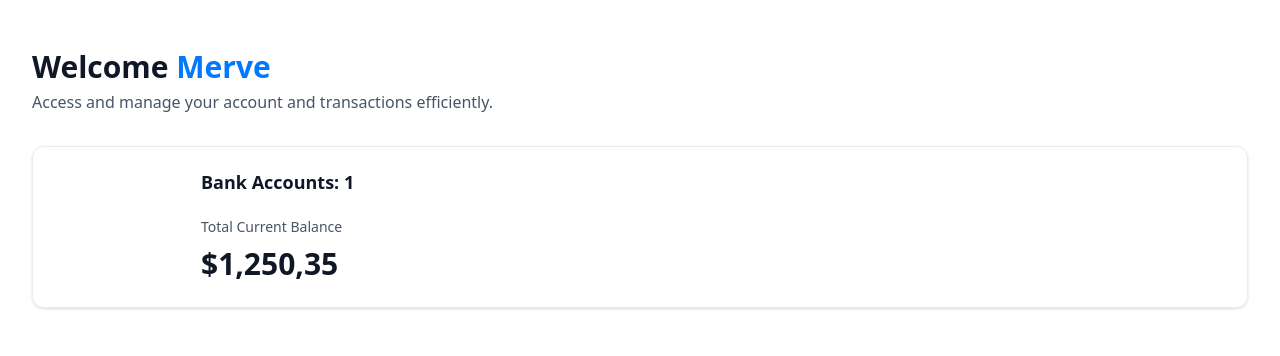
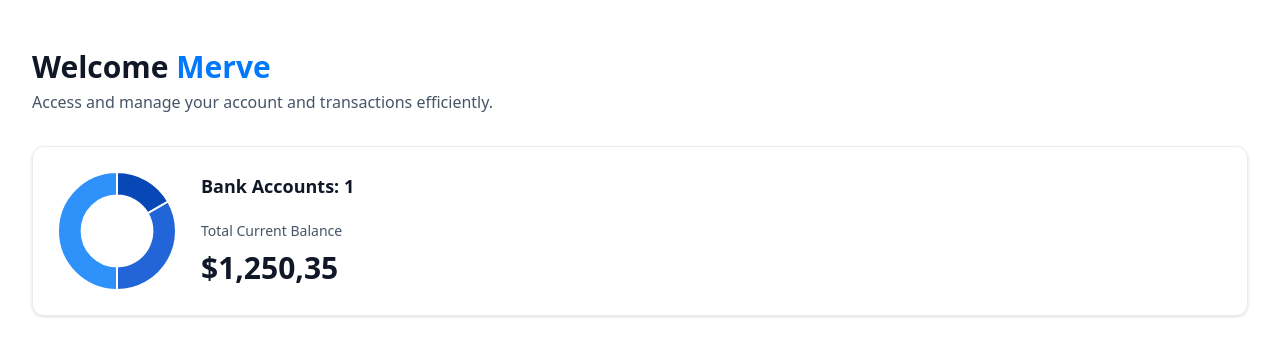
Before and after one commit to mervesekerfilizoglu/jsm_banking, a Next.js app: page / in a window 1280 px wide. Shown: the top 356 px of the page. Built offline with nearby package versions, Linux system fonts and the light colour scheme.

Commit message:
DoughnutChart.tsx added.

```diff
--- /dev/null
+++ b/components/DoughnutChart.tsx
@@ -0,0 +1,34 @@
+"use client"
+import  {Chart as ChartJS, ArcElement, Tooltip, Legend}
+from "chart.js";
+import {Doughnut} from "react-chartjs-2";
+
+ChartJS.register(ArcElement, Tooltip, Legend);
+
+
+const DoughnutChart = ({accounts}: DoughnutChartProps) => {
+    const data ={
+        datasets:[
+            {
+                label:'Banks',
+                data:[1250, 2500, 3750],
+                backgroundColor:['#0747b6', '#2265d8', '#2f91fa']
+            }
+        ],
+        labels:['Bank1', 'Bank2', 'Bank3']
+    }
+  return <Doughnut
+  data={data}
+  options={{
+    cutout:'60%',
+    plugins:{
+        legend:{
+            display:false
+        }
+    }
+  }}
+  />
+
+}
+
+export default DoughnutChart
--- a/components/TotalBalanceBox.tsx
+++ b/components/TotalBalanceBox.tsx
@@ -1,11 +1,11 @@
-
+import DoughnutChart from './DoughnutChart'
 import AnimatedCounter from './AnimatedCounter'
 const TotalBalanceBox = ({
     accounts = [], totalBanks, totalCurrentBalance }: TotlaBalanceBoxProps) => {
     return (
         <section className='total-balance'>
             <div className='total-balance-chart'>
-                {/* DoughnutChart */}
+                <DoughnutChart accounts={accounts} />
             </div>
             <div className='flex flex-col gap-6'>
                 <h2 className='header-2'>
@@ -15,10 +15,10 @@
                     <p className='total-balance-label'>
                         Total Current Balance
                     </p>
-                    <p className='total-balance-amount flex-center gap-2'>
+                    <div className='total-balance-amount flex-center gap-2'>
                        <AnimatedCounter amount=
                       {totalCurrentBalance} />
-                    </p>
+                    </div>
                 </div>
             </div>
         </section>
```
